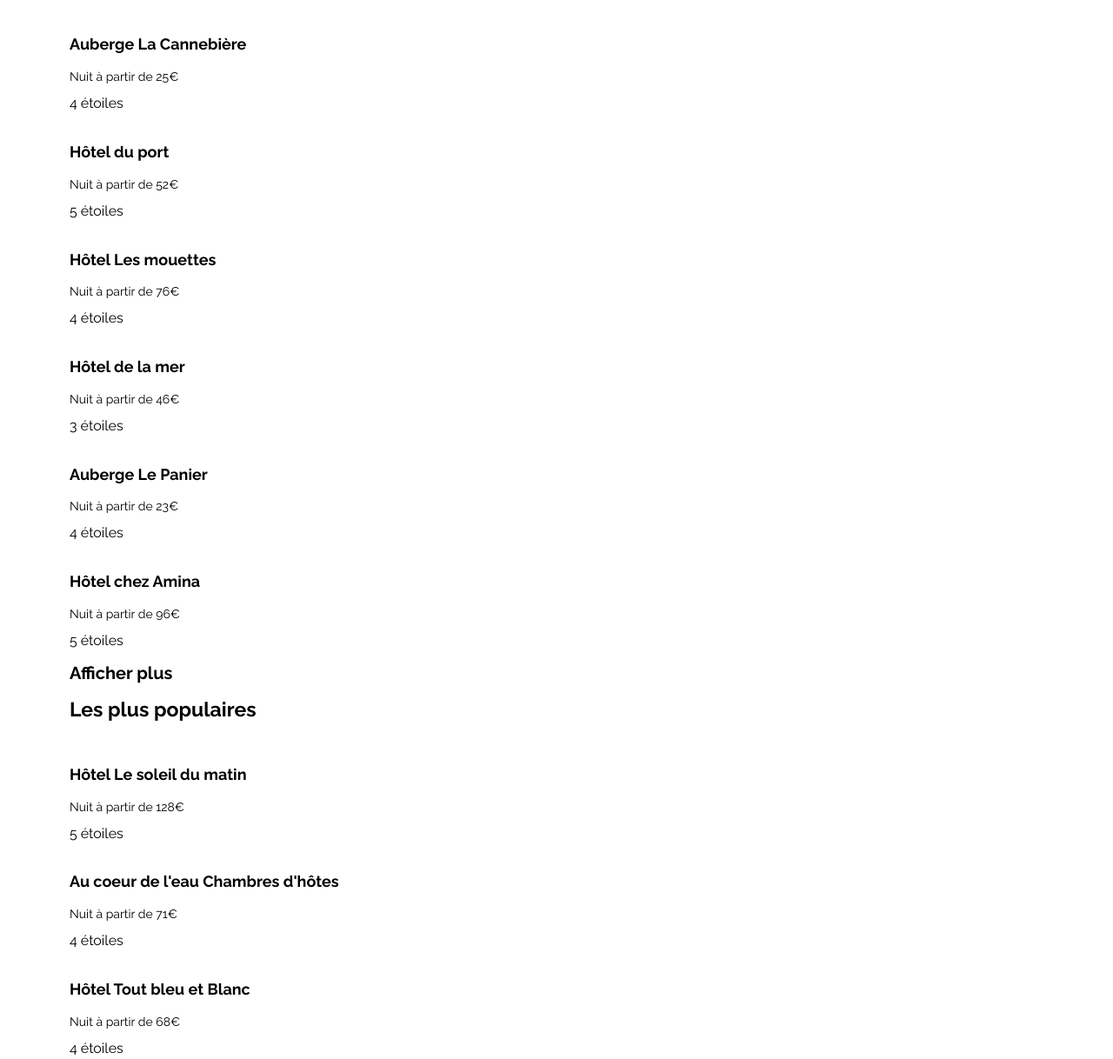
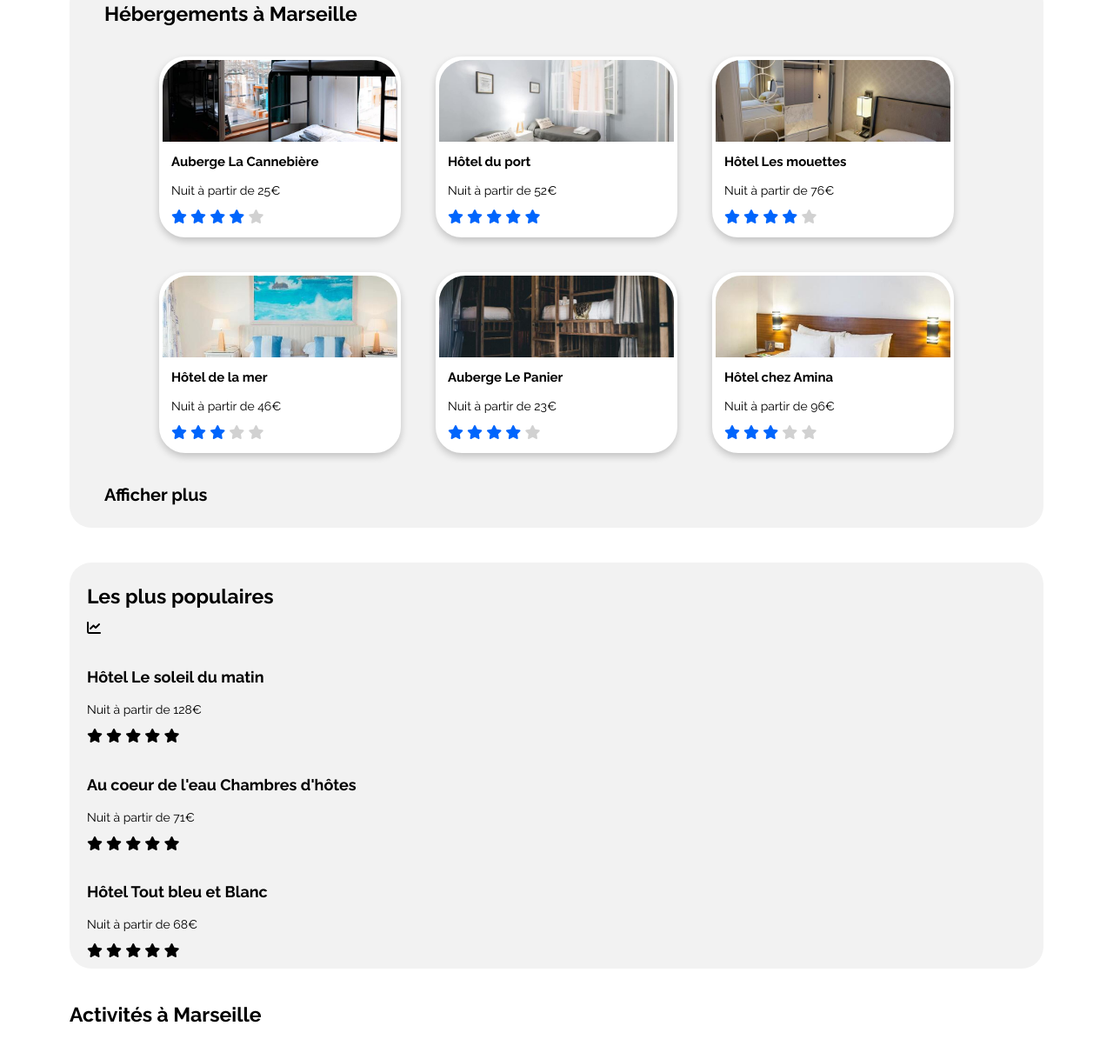
Before and after one commit to enimad/Booki, a plain HTML site: page index.html in a window 1280 px wide. Shown: the part 425-1643 px from the top of the page at 87% size. Drawn offline with Linux system fonts and the light colour scheme.

Commit message:
ajout des cards de la partie hébergement au format desktop + tablette

```diff
--- a/css/style.css
+++ b/css/style.css
@@ -149,13 +149,6 @@ form {
 	padding-right: 25px;
 }
 
-.filtres div{
-	border: 3px solid;
-	border-radius: 30px;
-	border-color: #F2F2F2;
-	background-color: transparent;
-}
-
 .filtres {
 	display: flex;
 	flex-wrap: wrap;
@@ -164,7 +157,11 @@ form {
 .filtres div {
 	display: flex;
 	align-items: center;
-	margin: 5px 10px 5px 0px;
+	margin: 5px 20px 5px 0px;
+	border: 3px solid;
+	border-radius: 30px;
+	border-color: #F2F2F2;
+	background-color: transparent;
 }
 
 .filtres div:hover {
@@ -209,6 +206,103 @@ form {
 .info p {
 	display: flex;
 	align-items: center;
+}
+
+.topcontent {
+	margin-bottom: 30px;
+}
+
+.midcontent {
+	display: flex;
+	flex-wrap: wrap;
+	gap: 40px;
+	margin-bottom: 40px;
+}
+
+.hebergements {
+	display: flex;
+	flex-direction: column;
+	justify-content: space-between;
+	background-color: #F2F2F2;
+	border-radius: 25px;
+	padding: 10px 20px;
+	min-width: 60%;
+	flex: 1;
+}
+
+.populaires {
+	display: flex;
+	flex-direction: column;
+	background-color: #F2F2F2;
+	border-radius: 25px;
+	padding: 10px 20px;
+	min-width: 30%;
+	flex: 1;
+}
+
+.hebergements h1, h2 {
+	padding-left: 20px;
+}
+
+.cards1 {
+	display: flex;
+	flex-direction: row;
+	flex-wrap: wrap;
+	justify-content: center;
+}
+
+.cards1 .card {
+	display: flex;
+	flex-direction: column;
+	width: 270px;
+	height: 200px;
+	margin: 20px;
+	background-color: white;
+	cursor: pointer;
+	border: 4px solid white;
+	border-radius: 30px;
+	box-shadow: 0 4px 8px 0 rgba(0,0,0,0.2);
+	transition: 0.3s;
+}
+
+.cards1 .card:hover{
+	box-shadow: 0 8px 16px 0 rgba(0,0,0,0.2);
+}
+
+.cards1 .card .card-img {
+	height: 100px;
+	position: relative;
+	overflow: hidden;
+	border-top-left-radius: 30px;
+	border-top-right-radius: 30px;
+}
+
+.cards1 .card .card-img img {
+	width: 100%;
+	position: absolute;
+	top: 50%;
+	left: 50%;
+	transform: translate(-50%, -50%);
+}
+
+.cards1 .card .card-content {
+	padding: 0 10px 10px 10px;
+}
+
+.cards1 .card h3 {
+	font-size: 15px;
+}
+
+.card .stars {
+	color: #0065FC;
+}
+
+.card .grey-star {
+	color: #d1d1d1;
+}
+
+.bottomcontent {
+	margin-bottom: 40px;
 }
 
 @media all and (min-width: 769px) and (max-width: 992px)
--- a/index.html
+++ b/index.html
@@ -80,70 +80,136 @@
 			<div class="midcontent">
 				<div class="hebergements">
 					<h1 id="section1">Hébergements à Marseille</h1>
-					<div class="cards">
-						<div>
-							<img src="">
+					<div class="cards1">
+						<div href="#" class="card">
+							<div class="card-img"><img src="images/hebergements/4_small/marcus-loke-WQJvWU_HZFo-unsplash.jpg" alt="chambre d'hôtel"></div>
+							<div class="card-content">
 								<h3>Auberge La Cannebière</h3>
 								<p>Nuit à partir de 25€</p>
-							4 étoiles
+								<div class="stars">
+									<i class="fas fa-star"></i>
+									<i class="fas fa-star"></i>
+									<i class="fas fa-star"></i>
+									<i class="fas fa-star"></i>
+									<i class="fas fa-star grey-star"></i>
 								</div>
-						<div>
-							<img src="">
+							</div>
+						</div>
+						<div href="#" class="card">
+							<div class="card-img"><img src="images/hebergements/4_small/fred-kleber-gTbaxaVLvsg-unsplash.jpg" alt="chambre d'hôtel"></div>
+							<div class="card-content">
 								<h3>Hôtel du port</h3>
 								<p>Nuit à partir de 52€</p>
-							5 étoiles
+								<div class="stars">
+									<i class="fas fa-star"></i>
+									<i class="fas fa-star"></i>
+									<i class="fas fa-star"></i>
+									<i class="fas fa-star"></i>
+									<i class="fas fa-star"></i>
 								</div>
-						<div>
-							<img src="">
+							</div>
+						</div>
+						<div href="#" class="card">
+							<div class="card-img"><img src="images/hebergements/4_small/reisetopia-B8WIgxA_PFU-unsplash.jpg" alt="chambre d'hôtel"></div>
+							<div class="card-content">
 								<h3>Hôtel Les mouettes</h3>
 								<p>Nuit à partir de 76€</p>
-							4 étoiles
+								<div class="stars">
+									<i class="fas fa-star"></i>
+									<i class="fas fa-star"></i>
+									<i class="fas fa-star"></i>
+									<i class="fas fa-star"></i>
+									<i class="fas fa-star grey-star"></i>
 								</div>
-						<div>
-							<img src="">
+							</div>
+						</div>
+						<div href="#" class="card">
+							<div class="card-img"><img src="images/hebergements/4_small/annie-spratt-Eg1qcIitAuA-unsplash.jpg" alt="chambre d'hôtel"></div>
+							<div class="card-content">
 								<h3>Hôtel de la mer</h3>
 								<p>Nuit à partir de 46€</p>
-							3 étoiles
+								<div class="stars">
+									<i class="fas fa-star"></i>
+									<i class="fas fa-star"></i>
+									<i class="fas fa-star"></i>
+									<i class="fas fa-star grey-star"></i>
+									<i class="fas fa-star grey-star"></i>
 								</div>
-						<div>
-							<img src="">
+							</div>
+						</div>
+						<div href="#" class="card">
+							<div class="card-img"><img src="images/hebergements/4_small/nicate-lee-kT-ZyaiwBe0-unsplash.jpg" alt="chambre d'hôtel"></div>
+							<div class="card-content">
 								<h3>Auberge Le Panier</h3>
 								<p>Nuit à partir de 23€</p>
-							4 étoiles
+								<div class="stars">
+									<i class="fas fa-star"></i>
+									<i class="fas fa-star"></i>
+									<i class="fas fa-star"></i>
+									<i class="fas fa-star"></i>
+									<i class="fas fa-star grey-star"></i>
 								</div>
-						<div>
-							<img src="">
+							</div>
+						</div>
+						<div href="#" class="card">
+							<div class="card-img"><img src="images/hebergements/4_small/febrian-zakaria-sjvU0THccQA-unsplash.jpg" alt="chambre d'hôtel"></div>
+							<div class="card-content">
 								<h3>Hôtel chez Amina</h3>
 								<p>Nuit à partir de 96€</p>
-							5 étoiles
+								<div class="stars">
+									<i class="fas fa-star"></i>
+									<i class="fas fa-star"></i>
+									<i class="fas fa-star"></i>
+									<i class="fas fa-star grey-star"></i>
+									<i class="fas fa-star grey-star"></i>
+								</div>
+							</div>
 						</div>
 					</div>
 					<h2>Afficher plus</h2>
 				</div>
 
 				<div class="populaires">
-					<div>
+					<div class="titre-populaires">
 						<h1>Les plus populaires</h1>
-						<!-- <img src="logo courbe ascendante??"> -->
+						<i class="fas fa-chart-line"></i>
 					</div>
 					<div class="cards2">
-						<div>
+						<div href="#">
 							<img src="">
 							<h3>Hôtel Le soleil du matin</h3>
 							<p>Nuit à partir de 128€</p>
-							5 étoiles
+							<div class="stars">
+								<i class="fas fa-star"></i>
+								<i class="fas fa-star"></i>
+								<i class="fas fa-star"></i>
+								<i class="fas fa-star"></i>
+								<i class="fas fa-star"></i>
 							</div>
-						<div>
+						</div>
+						<div href="#">
 							<img src="">
 							<h3>Au coeur de l'eau Chambres d'hôtes</h3>
 							<p>Nuit à partir de 71€</p>
-							4 étoiles
+							<div class="stars">
+								<i class="fas fa-star"></i>
+								<i class="fas fa-star"></i>
+								<i class="fas fa-star"></i>
+								<i class="fas fa-star"></i>
+								<i class="fas fa-star grey-star"></i>
 							</div>
-						<div>
+						</div>
+						<div href="#">
 							<img src="">
 							<h3>Hôtel Tout bleu et Blanc</h3>
 							<p>Nuit à partir de 68€</p>
-							4 étoiles
+							<div class="stars">
+								<i class="fas fa-star"></i>
+								<i class="fas fa-star"></i>
+								<i class="fas fa-star"></i>
+								<i class="fas fa-star"></i>
+								<i class="fas fa-star grey-star"></i>
+							</div>
 						</div>
 					</div>
 				</div>
@@ -152,27 +218,27 @@
 			<div class="bottomcontent">
 				<h1 id="section2">Activités à Marseille</h1>
 				<div class="cards3">
-					<div>
+					<div href="#">
 						<img src="">
 						<h3>VieuxPort</h3>
 					</div>
-					<div>
+					<div href="#">
 						<img src="">
 						<h3>Fort de Pomègues</h3>
 					</div>
-					<div>
+					<div href="#">
 						<img src="">
 						<h3>Îles du Frioul</h3>
 					</div>
-					<div>
+					<div href="#">
 						<img src="">
 						<h3>Parc National des Calanques</h3>
 					</div>
-					<div>
+					<div href="#">
 						<img src="">
 						<h3>Notre-Dame-de-la-Garde</h3>
 					</div>
-					<div>
+					<div href="#">
 						<img src="">
 						<h3>Parc Longchamp</h3>
 					</div>
```
Lines whose indentation alone changed are shown as unchanged.
